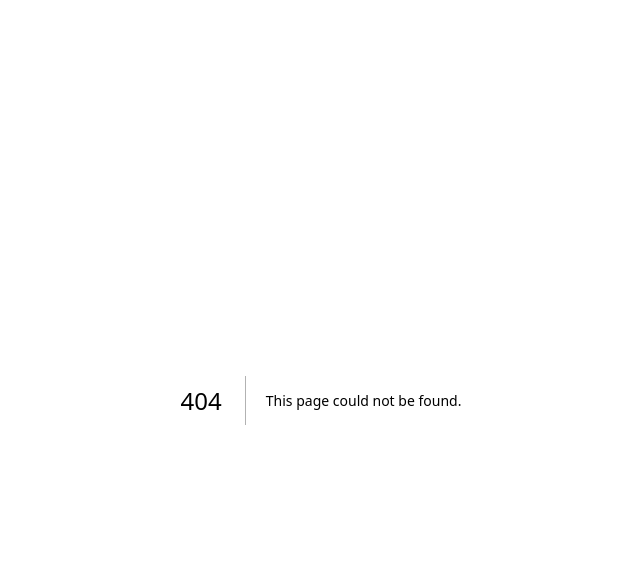
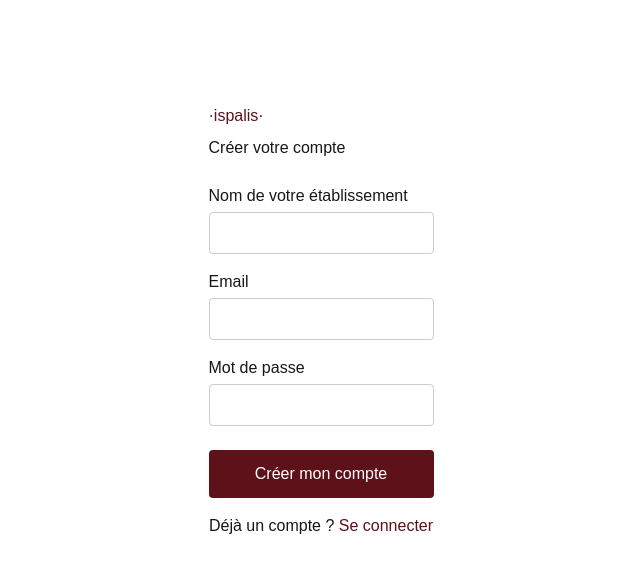
Before and after one commit to Ispalis-code/Ispalis-V1, a Next.js app: page /inscription in a window 1280 px wide. Before the commit this address had no page. Shown: the top 572 px of the page, without its empty margins (319-959 px from the left). Built offline with nearby package versions, Linux system fonts and the light colour scheme; no server answers.

Commit message:
feat: add auth pages inscription et connexion IS-07

```diff
--- a/package.json
+++ b/package.json
@@ -10,6 +10,8 @@
   },
   "dependencies": {
     "@anthropic-ai/sdk": "^0.91.1",
+    "@supabase/ssr": "^0.10.2",
+    "@supabase/supabase-js": "^2.105.1",
     "next": "16.2.4",
     "react": "19.2.4",
     "react-dom": "19.2.4"
--- /dev/null
+++ b/src/app/connexion/page.tsx
@@ -0,0 +1,41 @@
+'use client'
+import { useState } from 'react'
+import { createClient } from '@/lib/supabase'
+import { useRouter } from 'next/navigation'
+export default function Connexion() {
+  const [email, setEmail] = useState('')
+  const [password, setPassword] = useState('')
+  const [loading, setLoading] = useState(false)
+  const [error, setError] = useState('')
+  const router = useRouter()
+  const supabase = createClient()
+  const handleConnexion = async (e: React.FormEvent) => {
+    e.preventDefault()
+    setLoading(true)
+    setError('')
+    const { error } = await supabase.auth.signInWithPassword({ email, password })
+    if (error) { setError(error.message) } else { router.push('/dashboard') }
+    setLoading(false)
+  }
+  return (
+    <main style={{ maxWidth: 400, margin: '80px auto', padding: 24 }}>
+      <h1 style={{ color: '#5E1119', marginBottom: 8 }}>ispalis</h1>
+      <h2 style={{ marginBottom: 24 }}>Connexion</h2>
+      <form onSubmit={handleConnexion}>
+        <div style={{ marginBottom: 16 }}>
+          <label>Email</label>
+          <input type="email" value={email} onChange={e => setEmail(e.target.value)} required style={{ display: 'block', width: '100%', padding: 8, marginTop: 4, border: '1px solid #ccc', borderRadius: 4 }} />
+        </div>
+        <div style={{ marginBottom: 24 }}>
+          <label>Mot de passe</label>
+          <input type="password" value={password} onChange={e => setPassword(e.target.value)} required style={{ display: 'block', width: '100%', padding: 8, marginTop: 4, border: '1px solid #ccc', borderRadius: 4 }} />
+        </div>
+        {error && <p style={{ color: 'red', marginBottom: 16 }}>{error}</p>}
+        <button type="submit" disabled={loading} style={{ width: '100%', padding: 12, background: '#5E1119', color: 'white', border: 'none', borderRadius: 4, cursor: 'pointer', fontSize: 16 }}>
+          {loading ? 'Connexion...' : 'Se connecter'}
+        </button>
+        <p style={{ textAlign: 'center', marginTop: 16 }}>Pas de compte ? <a href="/inscription" style={{ color: '#5E1119' }}>S inscrire</a></p>
+      </form>
+    </main>
+  )
+}
--- /dev/null
+++ b/src/app/inscription/page.tsx
@@ -0,0 +1,86 @@
+'use client'
+
+import { useState } from 'react'
+import { createClient } from '@/lib/supabase'
+import { useRouter } from 'next/navigation'
+
+export default function Inscription() {
+  const [email, setEmail] = useState('')
+  const [password, setPassword] = useState('')
+  const [nom, setNom] = useState('')
+  const [loading, setLoading] = useState(false)
+  const [error, setError] = useState('')
+  const router = useRouter()
+  const supabase = createClient()
+
+  const handleInscription = async (e: React.FormEvent) => {
+    e.preventDefault()
+    setLoading(true)
+    setError('')
+
+    const { error } = await supabase.auth.signUp({
+      email,
+      password,
+      options: {
+        data: { nom_etablissement: nom }
+      }
+    })
+
+    if (error) {
+      setError(error.message)
+    } else {
+      router.push('/dashboard')
+    }
+    setLoading(false)
+  }
+
+  return (
+    <main style={{ maxWidth: 400, margin: '80px auto', padding: 24 }}>
+      <h1 style={{ color: '#5E1119', marginBottom: 8 }}>·ispalis·</h1>
+      <h2 style={{ marginBottom: 24 }}>Créer votre compte</h2>
+      <form onSubmit={handleInscription}>
+        <div style={{ marginBottom: 16 }}>
+          <label>Nom de votre établissement</label>
+          <input
+            type="text"
+            value={nom}
+            onChange={e => setNom(e.target.value)}
+            required
+            style={{ display: 'block', width: '100%', padding: 8, marginTop: 4, border: '1px solid #ccc', borderRadius: 4 }}
+          />
+        </div>
+        <div style={{ marginBottom: 16 }}>
+          <label>Email</label>
+          <input
+            type="email"
+            value={email}
+            onChange={e => setEmail(e.target.value)}
+            required
+            style={{ display: 'block', width: '100%', padding: 8, marginTop: 4, border: '1px solid #ccc', borderRadius: 4 }}
+          />
+        </div>
+        <div style={{ marginBottom: 24 }}>
+          <label>Mot de passe</label>
+          <input
+            type="password"
+            value={password}
+            onChange={e => setPassword(e.target.value)}
+            required
+            style={{ display: 'block', width: '100%', padding: 8, marginTop: 4, border: '1px solid #ccc', borderRadius: 4 }}
+          />
+        </div>
+        {error && <p style={{ color: 'red', marginBottom: 16 }}>{error}</p>}
+        <button
+          type="submit"
+          disabled={loading}
+          style={{ width: '100%', padding: 12, background: '#5E1119', color: 'white', border: 'none', borderRadius: 4, cursor: 'pointer', fontSize: 16 }}
+        >
+          {loading ? 'Création...' : 'Créer mon compte'}
+        </button>
+        <p style={{ textAlign: 'center', marginTop: 16 }}>
+          Déjà un compte ? <a href="/connexion" style={{ color: '#5E1119' }}>Se connecter</a>
+        </p>
+      </form>
+    </main>
+  )
+}
--- /dev/null
+++ b/src/lib/supabase.ts
@@ -0,0 +1,8 @@
+import { createBrowserClient } from '@supabase/ssr'
+
+export function createClient() {
+  return createBrowserClient(
+    process.env.NEXT_PUBLIC_SUPABASE_URL!,
+    process.env.NEXT_PUBLIC_SUPABASE_ANON_KEY!
+  )
+}
```
Also changed, not shown: 1 other file (tests, documents, lock files or other folders).
